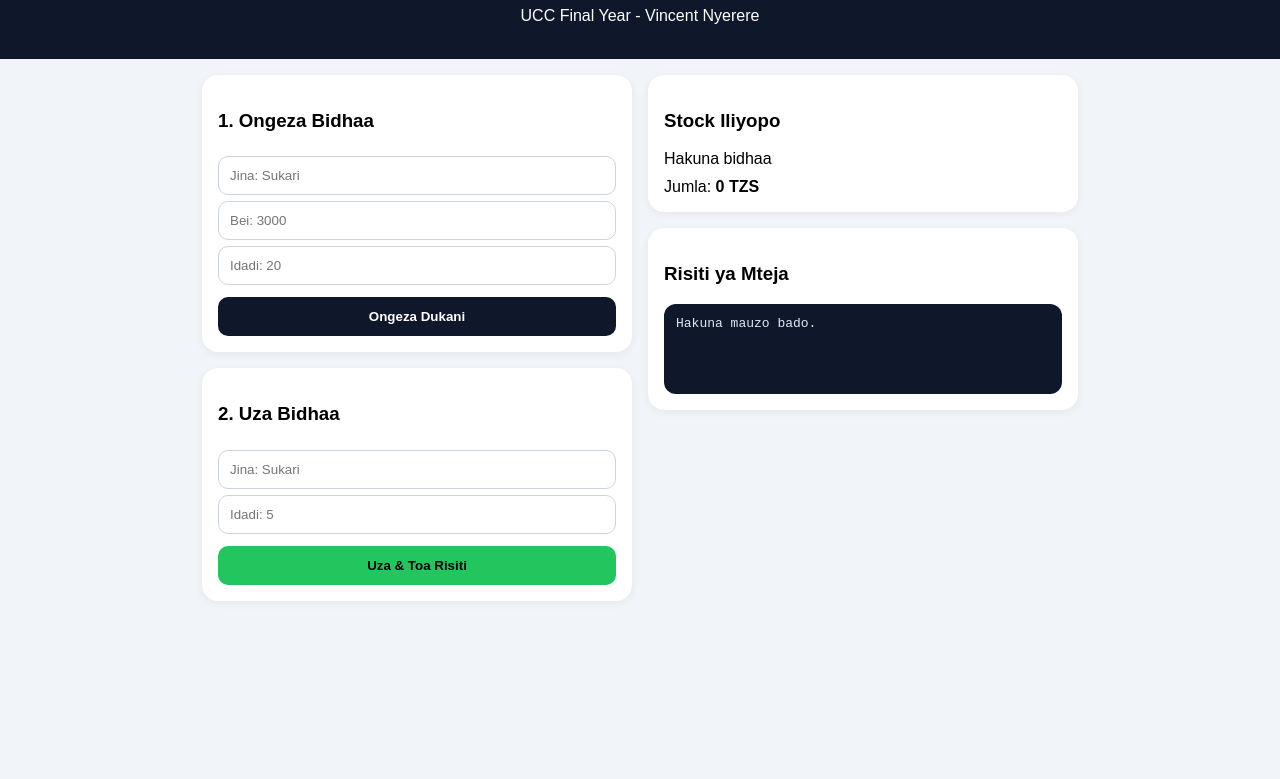
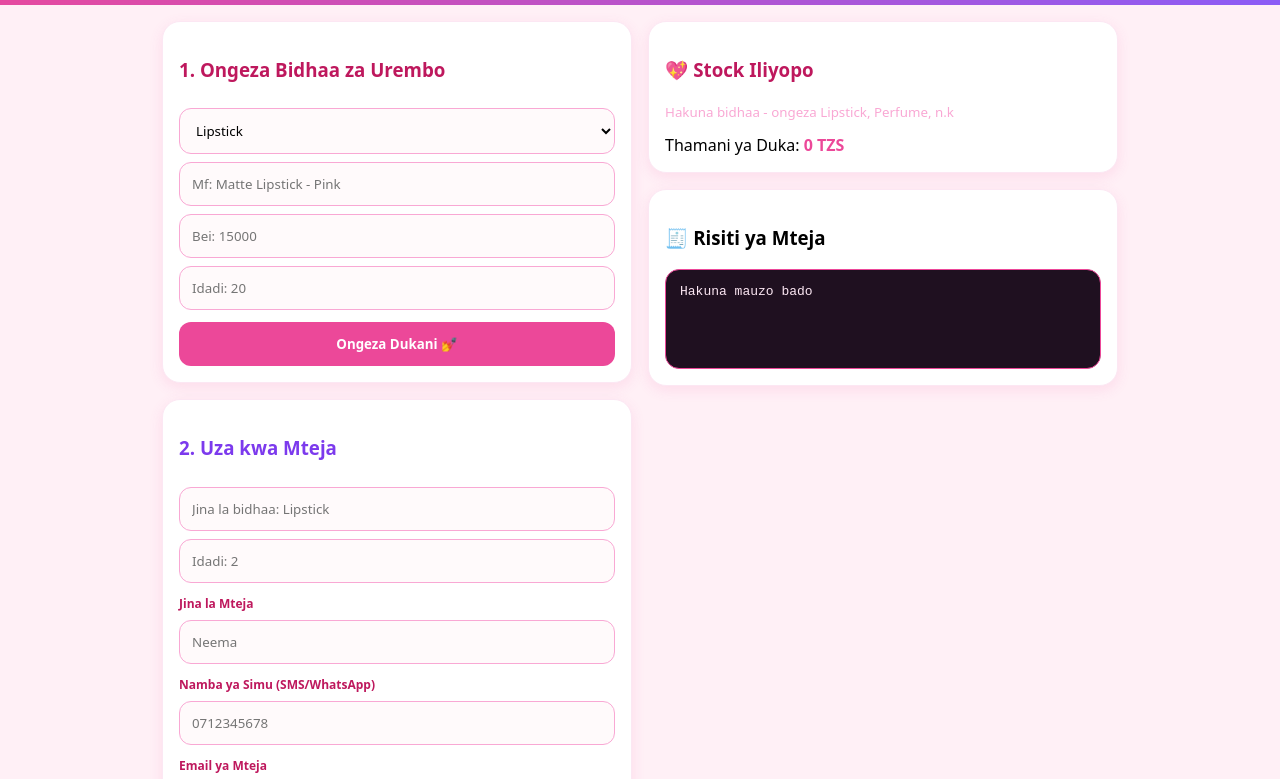
Before and after one commit to vincentnyerere4-coder/duka-inventory-system, a plain HTML site: page index.html in a window 1280 px wide. Shown: the part 91-870 px from the top of the page. Before the commit the page ends 800 px from the top, so only its background shows below. Drawn offline with Linux system fonts and the light colour scheme.

Commit message:
Update index.html

```diff
--- a/index.html
+++ b/index.html
@@ -3,86 +3,44 @@
 <head>
 <meta charset="UTF-8">
 <meta name="viewport" content="width=device-width, initial-scale=1.0">
-<title>Duka Inventory - UCC</title>
+<title>NIFFER COSMETIC SHOP</title>
 <style>
-*{box-sizing:border-box;font-family:sans-serif}
-body{margin:0;background:#f1f5f9}
-header{background:#0f172a;color:white;padding:18px;text-align:center}
-.container{max-width:900px;margin:16px auto;padding:0 12px;display:grid;gap:16px}
-@media(min-width:768px){.container{grid-template-columns:1fr 1fr}}
-.card{background:white;border-radius:16px;padding:16px;box-shadow:0 2px 10px rgba(0,0,0,.06)}
-input{width:100%;padding:11px;border-radius:10px;border:1px solid #cbd5e1;margin-top:6px}
-.btn{width:100%;padding:12px;border:none;border-radius:10px;font-weight:700;margin-top:12px}
-.btn-add{background:#0f172a;color:white}
-.btn-sell{background:#22c55e}
-.receipt{background:#0f172a;color:#e2e8f0;border-radius:12px;padding:12px;font-family:monospace;white-space:pre-line;min-height:90px}
+*{box-sizing:border-box;font-family:system-ui}body{margin:0;background:#fff0f6}header{background:linear-gradient(135deg,#ec4899,#8b5cf6);color:white;padding:20px;text-align:center}header h1{margin:0;font-size:22px}header p{margin:4px 0 0;opacity:.9}.container{max-width:980px;margin:16px auto;padding:0 12px;display:grid;gap:16px}@media(min-width:768px){.container{grid-template-columns:1fr 1fr}}.card{background:white;border-radius:18px;padding:16px;box-shadow:0 4px 14px rgba(236,72,153,.12);border:1px solid #fce7f3}input,select{width:100%;padding:12px;border-radius:12px;border:1px solid #f9a8d4;margin-top:8px;background:#fffafb}label{font-size:12px;font-weight:800;color:#be185d;margin-top:12px;display:block}.btn{width:100%;padding:13px;border:none;border-radius:12px;font-weight:800;margin-top:12px;cursor:pointer}.btn-add{background:#ec4899;color:white}.btn-sell{background:#8b5cf6;color:white}.receipt{background:#1f1020;color:#fce7f3;border-radius:14px;padding:14px;font-family:monospace;white-space:pre-line;min-height:100px;border:1px solid #ec4899}.stock-item{padding:10px 0;border-bottom:1px solid #fce7f3;display:flex;justify-content:space-between}.badge{background:#fce7f3;color:#be185d;padding:3px 8px;border-radius:20px;font-size:11px}.action-btn{display:block;padding:13px;text-align:center;border-radius:12px;text-decoration:none;font-weight:800;margin-top:10px;color:white}.sms{background:#2563eb}.wa{background:#16a34a}.email{background:#f59e0b;color:#000}
 </style>
 </head>
 <body>
-<header>
-<h1>DUKA INVENTORY SYSTEM</h1>
-<p>UCC Final Year - Vincent Nyerere</p>
-</header>
+<header><h1>💄 NIFFER COSMETIC SHOP</h1><p>Beauty • Skincare • Perfume - Dar es Salaam</p></header>
 <div class="container">
 <div>
 <div class="card">
-<h3>1. Ongeza Bidhaa</h3>
-<input id="pName" placeholder="Jina: Sukari">
-<input id="pPrice" type="number" placeholder="Bei: 3000">
+<h3 style="color:#be185d">1. Ongeza Bidhaa za Urembo</h3>
+<select id="pCat"><option>Lipstick</option><option>Foundation</option><option>Perfume</option><option>Skincare</option><option>Hair</option><option>Nails</option><option>Other</option></select>
+<input id="pName" placeholder="Mf: Matte Lipstick - Pink">
+<input id="pPrice" type="number" placeholder="Bei: 15000">
 <input id="pQty" type="number" placeholder="Idadi: 20">
-<button class="btn btn-add" onclick="addProduct()">Ongeza Dukani</button>
+<button class="btn btn-add" onclick="addProduct()">Ongeza Dukani 💅</button>
 </div>
 <div class="card" style="margin-top:16px">
-<h3>2. Uza Bidhaa</h3>
-<input id="sName" placeholder="Jina: Sukari">
-<input id="sQty" type="number" placeholder="Idadi: 5">
-<button class="btn btn-sell" onclick="sellProduct()">Uza & Toa Risiti</button>
+<h3 style="color:#7c3aed">2. Uza kwa Mteja</h3>
+<input id="sName" placeholder="Jina la bidhaa: Lipstick">
+<input id="sQty" type="number" placeholder="Idadi: 2">
+<label>Jina la Mteja</label><input id="cName" placeholder="Neema">
+<label>Namba ya Simu (SMS/WhatsApp)</label><input id="cPhone" placeholder="0712345678">
+<label>Email ya Mteja</label><input id="cEmail" placeholder="neema@gmail.com">
+<button class="btn btn-sell" onclick="sellProduct()">Uza & Tuma Risiti ✨</button>
 </div>
 </div>
 <div>
-<div class="card">
-<h3>Stock Iliyopo</h3>
-<div id="stockList">Hakuna bidhaa bado</div>
-<div style="margin-top:10px">Jumla: <b id="totalValue">0 TZS</b></div>
-</div>
-<div class="card" style="margin-top:16px">
-<h3>Risiti ya Mteja</h3>
-<div id="receipt" class="receipt">Hakuna mauzo bado.</div>
-</div>
+<div class="card"><h3 style="color:#be185d">💖 Stock Iliyopo</h3><div id="stockList">Hakuna bidhaa bado</div><div style="margin-top:12px">Thamani ya Duka: <b id="totalValue" style="color:#ec4899">0 TZS</b></div></div>
+<div class="card" style="margin-top:16px"><h3>🧾 Risiti ya Mteja</h3><div id="receipt" class="receipt">Hakuna mauzo bado</div><div id="actionBox"></div></div>
 </div>
 </div>
 <script>
-let products=JSON.parse(localStorage.getItem('duka')||'[]');
-function save(){localStorage.setItem('duka',JSON.stringify(products));render();}
-function addProduct(){
-const n=document.getElementById('pName').value.trim();
-const p=parseFloat(document.getElementById('pPrice').value);
-const q=parseInt(document.getElementById('pQty').value);
-if(!n||!p||!q){alert('Jaza taarifa zote');return;}
-const e=products.find(x=>x.name.toLowerCase()===n.toLowerCase());
-if(e){e.qty+=q;e.price=p;}else{products.push({name:n,price:p,qty:q});}
-document.getElementById('pName').value='';document.getElementById('pPrice').value='';document.getElementById('pQty').value='';
-save();
-}
-function sellProduct(){
-const n=document.getElementById('sName').value.trim();
-const q=parseInt(document.getElementById('sQty').value);
-const prod=products.find(x=>x.name.toLowerCase()===n.toLowerCase());
-if(!prod){alert('Bidhaa haijapatikana');return;}
-if(prod.qty<q){alert('Stock haitoshi. Zimebaki: '+prod.qty);return;}
-prod.qty-=q;
-const total=prod.price*q;
-const date=new Date().toLocaleString('sw-TZ');
-document.getElementById('receipt').innerText='==== DUKA LA VINCENT ====\nTarehe: '+date+'\nBidhaa: '+prod.name+'\nIdadi: '+q+'\nBei: '+prod.price+'\nJUMLA: '+total+' TZS\nAsante Karibu Tena!';
-if(prod.qty===0){products=products.filter(x=>x!==prod);}
-save();
-}
-function render(){
-const list=document.getElementById('stockList');
-if(products.length===0){list.innerHTML='Hakuna bidhaa';}
-else{list.innerHTML=products.map(p=>'<div style="padding:8px 0;border-bottom:1px solid #eee"><b>'+p.name+'</b> - '+p.price+' TZS x '+p.qty+'</div>').join('');}
-document.getElementById('totalValue').innerText=products.reduce((s,p)=>s+p.price*p.qty,0).toLocaleString()+' TZS';
-}
+let products=JSON.parse(localStorage.getItem('niffer')||'[]');
+function save(){localStorage.setItem('niffer',JSON.stringify(products));render();}
+function addProduct(){let cat=pCat.value,n=pName.value.trim(),p=parseFloat(pPrice.value),q=parseInt(pQty.value);if(!n||!p||!q)return alert('Jaza vyote');let e=products.find(x=>x.name.toLowerCase()===n.toLowerCase());if(e){e.qty+=q;e.price=p;e.cat=cat;}else products.push({name:n,price:p,qty:q,cat:cat});pName.value=pPrice.value=pQty.value='';save();}
+function sellProduct(){let n=sName.value.trim(),q=parseInt(sQty.value),phone=cPhone.value.trim(),email=cEmail.value.trim(),cname=cName.value.trim()||'Mteja';if(!n||!q)return alert('Jaza jina na idadi');if(!phone)return alert('Weka namba ya mteja');let prod=products.find(x=>x.name.toLowerCase()===n.toLowerCase());if(!prod)return alert('Bidhaa "'+n+'" haipo dukani!');if(prod.qty<q)return alert('Stock haitoshi. Iliyopo: '+prod.qty);prod.qty-=q;let total=prod.price*q;let date=new Date().toLocaleString('sw-TZ');let text=`💄 NIFFER COSMETIC SHOP\n📍 Dar es Salaam\nMteja: ${cname}\nTarehe: ${date}\nBidhaa: ${prod.name} (${prod.cat})\nIdadi: ${q}\nBei: ${prod.price} TZS\nJUMLA: ${total} TZS\n\nAsante kwa kununua Niffer! 💖\nKaribu Tena!`;document.getElementById('receipt').innerText=text;let enc=encodeURIComponent(text);let waPhone=phone.replace(/^0/,'255').replace(/\+/g,'');let smsLink=`sms:${phone}?body=${enc}`;let waLink=`https://wa.me/${waPhone}?text=${enc}`;let emailLink=`mailto:${email}?subject=Risiti - Niffer Cosmetic Shop&body=${enc}`;document.getElementById('actionBox').innerHTML=`<a class="action-btn sms" href="${smsLink}">📩 TUMA SMS YA KAWAIDA</a><a class="action-btn wa" href="${waLink}" target="_blank">💬 TUMA WhatsApp</a><a class="action-btn email" href="${emailLink}">📧 TUMA EMAIL</a>`;if(prod.qty===0)products=products.filter(x=>x!==prod);save();}
+function render(){let list=document.getElementById('stockList');if(!products.length)list.innerHTML='<small style="color:#f9a8d4">Hakuna bidhaa - ongeza Lipstick, Perfume, n.k</small>';else list.innerHTML=products.map(p=>`<div class="stock-item"><div><b>${p.name}</b><br><span class="badge">${p.cat}</span></div><div style="text-align:right">${p.price} TZS<br>x ${p.qty}</div></div>`).join('');document.getElementById('totalValue').innerText=products.reduce((s,p)=>s+p.price*p.qty,0).toLocaleString()+' TZS';}
 render();
 </script>
 </body>
```
